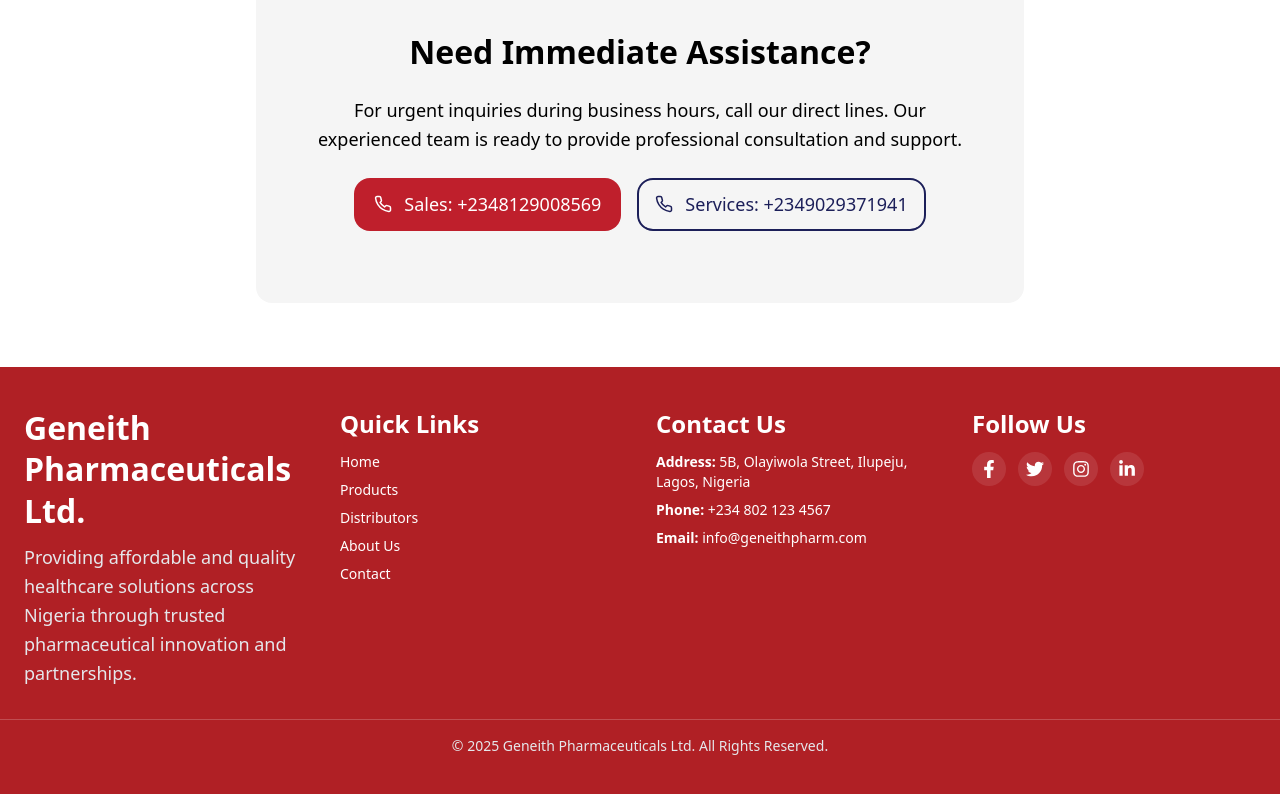
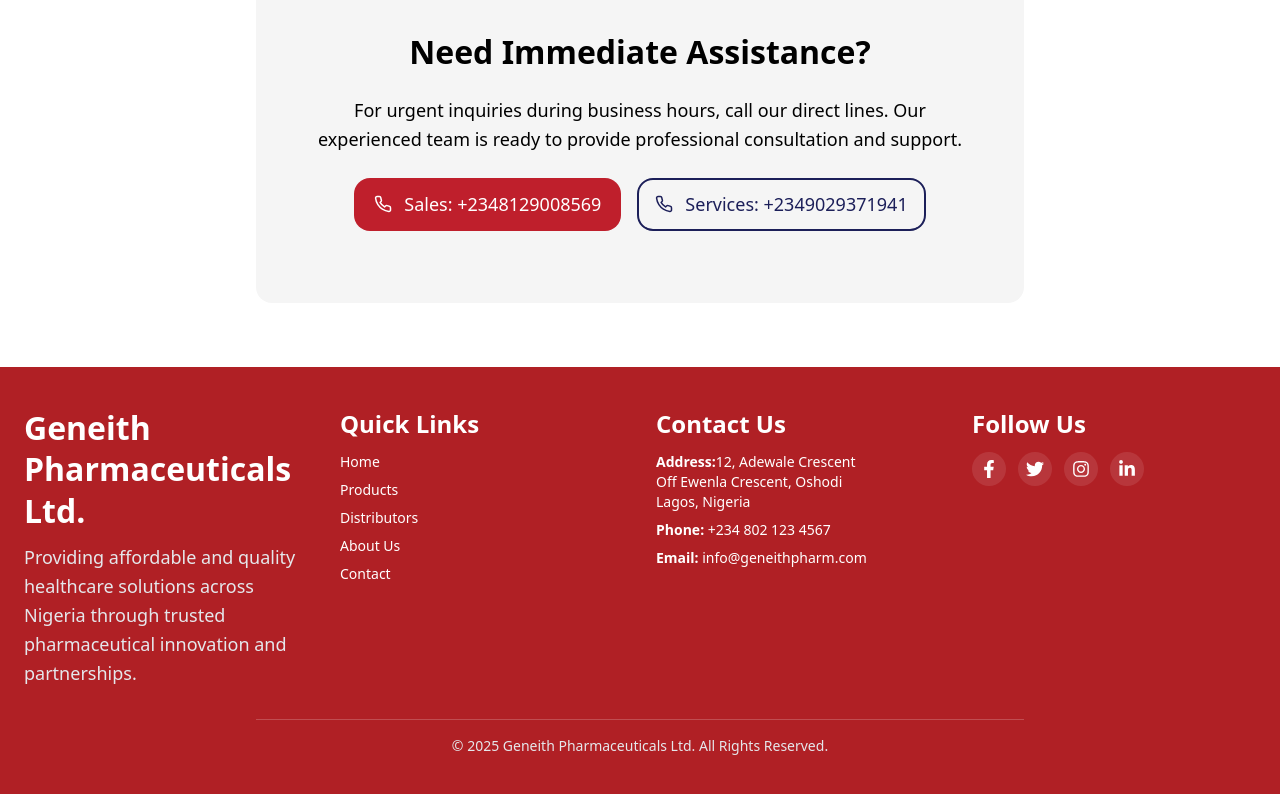
Before and after one commit to franklynxchill/demo-geneithpharm, a Next.js app: page /contact in a window 1280 px wide. Shown: the part 3584-4378 px from the top of the page. Built offline with nearby package versions, Linux system fonts and the light colour scheme.

Commit message:
update commit

```diff
--- a/app/about/page.tsx
+++ b/app/about/page.tsx
@@ -117,7 +117,7 @@
           </p>
         </div>
         <div className=" mt-20 flex flex-col md:flex-row gap-5">
-          <div className=" md:w-1/2">
+          <div className=" md:w-1/2 px-7 md:px-0 ">
             <div className=" flex items-center gap-3 mb-5">
               <LuCalendar className=" text-3xl text-primary"/>
               <h2>Company Overview</h2>
@@ -309,7 +309,7 @@
                   <p>{leadership.highlight}</p>
                 </div>
                 <span>{leadership.isFounder}</span>
-                <h2>{leadership.name}</h2>
+                <h2 className="mt-3">{leadership.name}</h2>
                 <label className=" text-secondary">{leadership.position}</label>
                 <p className=" mt-3">{leadership.bio1}</p>
                 <p className=" my-3.5">{leadership.bio2}</p>
@@ -334,7 +334,7 @@
                   height={360}
                   className=" rounded-2xl relative mx-auto"
                 />
-                <div className=" absolute bottom-6 left-28 py-3 px-4 w-80 text-center border-b-2 border-b-primary bg-white shadow">
+                <div className=" absolute bottom-6 left-28 py-3 px-4 w-40 md:w-80 text-center border-b-2 border-b-primary bg-white shadow">
                   <h4>{executiveTeam.name}</h4>
                   <p>{executiveTeam.position}</p>
                 </div>
--- a/components/Footer.tsx
+++ b/components/Footer.tsx
@@ -31,7 +31,11 @@
         <div>
           <h3 className="text-lg font-semibold mb-3">Contact Us</h3>
           <ul className="text-sm space-y-2">
-            <li><span className="font-semibold">Address:</span> 5B, Olayiwola Street, Ilupeju, Lagos, Nigeria</li>
+            <li><span className="font-semibold">Address:</span>
+              12, Adewale Crescent<br />
+              Off Ewenla Crescent, Oshodi<br />
+              Lagos, Nigeria
+            </li>
             <li><span className="font-semibold">Phone:</span> +234 802 123 4567</li>
             <li><span className="font-semibold">Email:</span> info@geneithpharm.com</li>
           </ul>
@@ -58,7 +62,7 @@
       </div>
 
       {/* Bottom Bar */}
-      <div className="border-t border-white/20 mt-8 pt-4 text-center text-sm text-gray-200">
+      <div className="border-t border-white/20 max-w-3xl mx-auto mt-8 pt-4 text-center text-sm text-gray-200">
         © {new Date().getFullYear()} Geneith Pharmaceuticals Ltd. All Rights Reserved.
       </div>
     </footer>
--- a/components/Navbar.tsx
+++ b/components/Navbar.tsx
@@ -82,7 +82,7 @@
 
         {/* Mobile Menu */}
         {isOpen && (
-          <nav className="absolute left-7 top-20 w-[88%] bg-card shadow rounded-xl z-50">
+          <nav className="fixed left-7 top-20 w-[86%] bg-card shadow rounded-xl z-50">
             <ul className="flex flex-col items-start gap-y-4 py-3 px-4">
               {[
                 { href: "/", label: "Home" },
```
